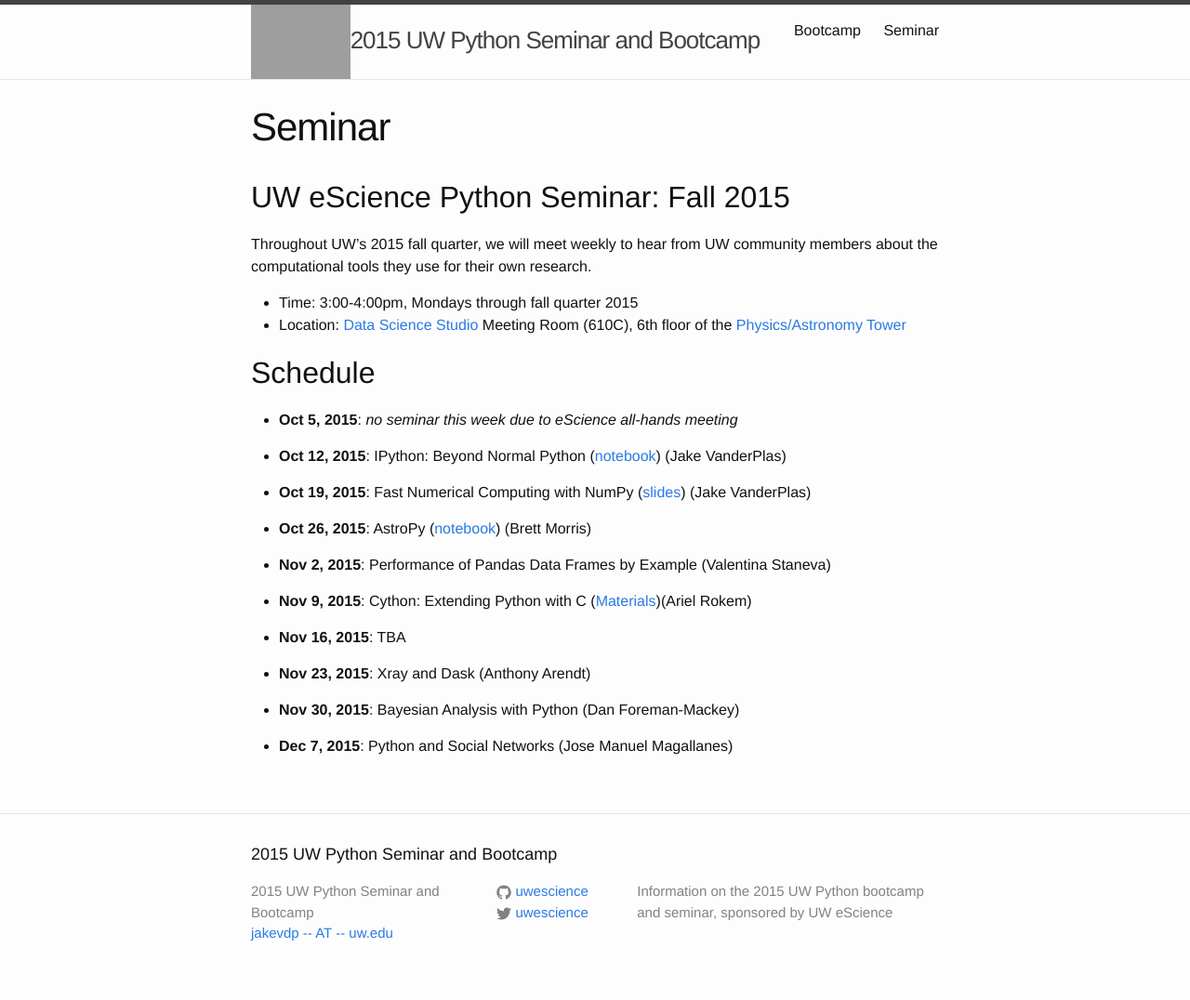
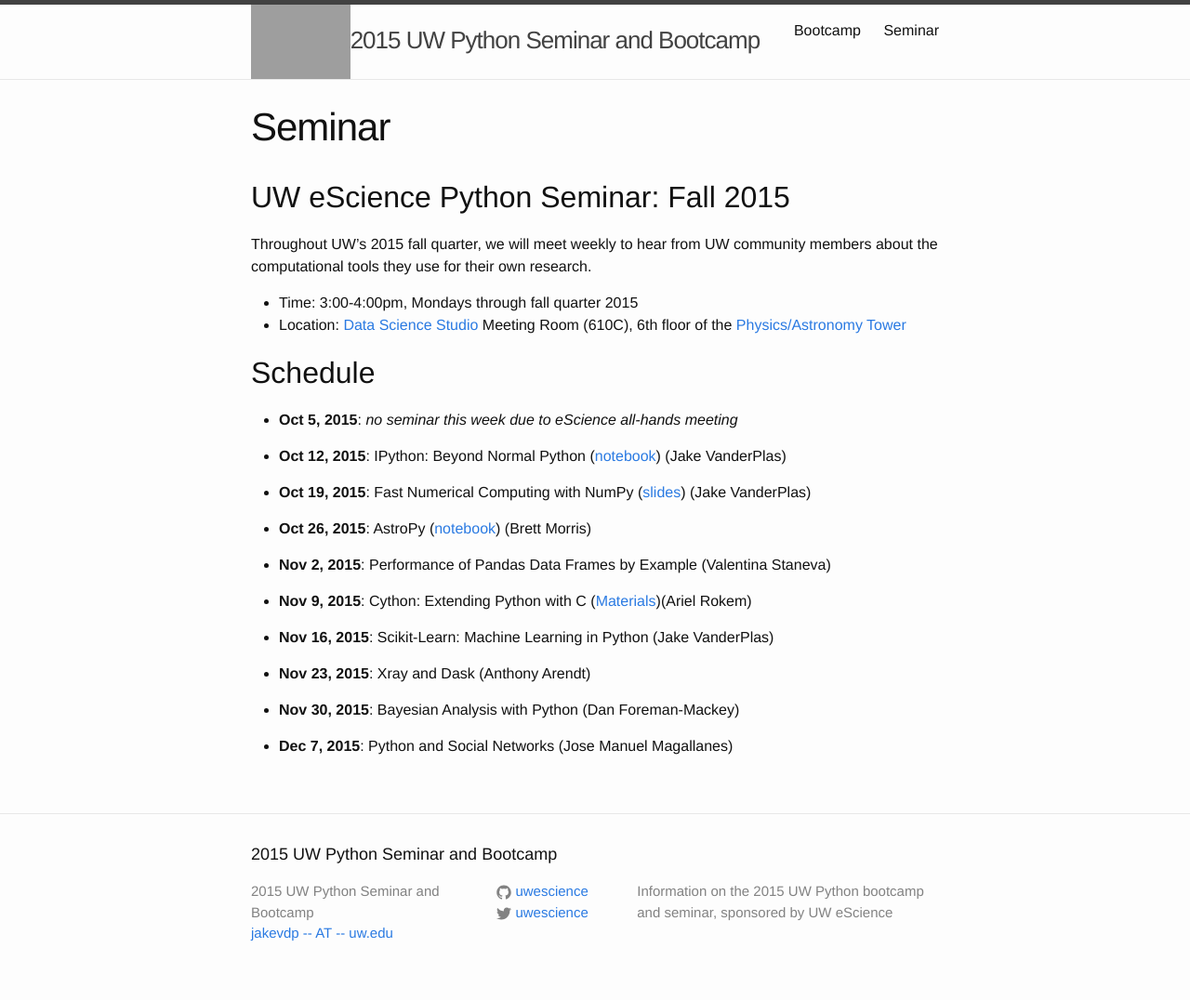
Before and after one commit to uwescience/python-seminar-2015, a Jekyll site: the page built from seminar.md, in a window 1280 px wide. Shown: the whole page at 93% size. Built offline with Jekyll 4.4.1, drawn with Linux system fonts in a browser that asks for light colours.

Commit message:
add sklearn session

```diff
--- a/seminar.md
+++ b/seminar.md
@@ -28,7 +28,7 @@ research.
 
 - **Nov 9, 2015**: Cython: Extending Python with C ([Materials](https://github.com/uwescience/python-seminar-2015/tree/master/cython))(Ariel Rokem)
 
-- **Nov 16, 2015**: TBA
+- **Nov 16, 2015**: Scikit-Learn: Machine Learning in Python (Jake VanderPlas)
 
 - **Nov 23, 2015**: Xray and Dask (Anthony Arendt)
 
```
